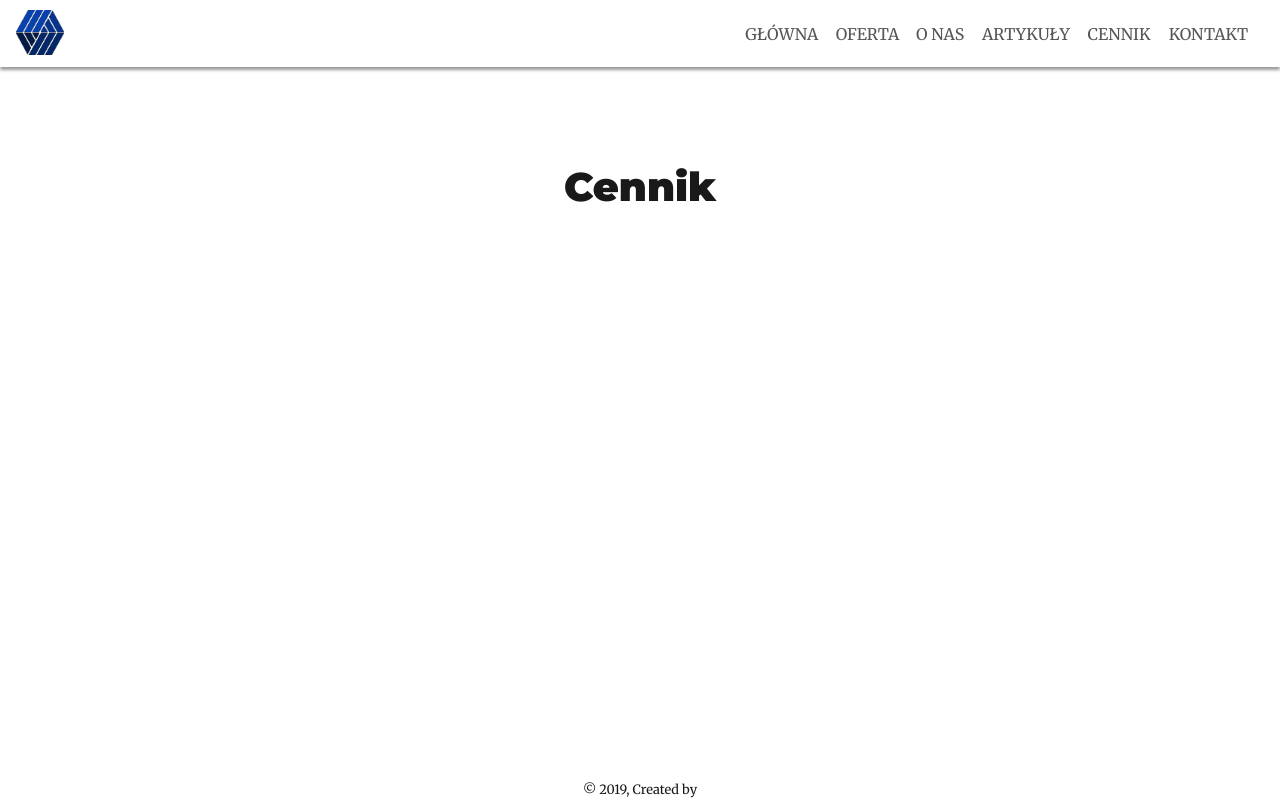
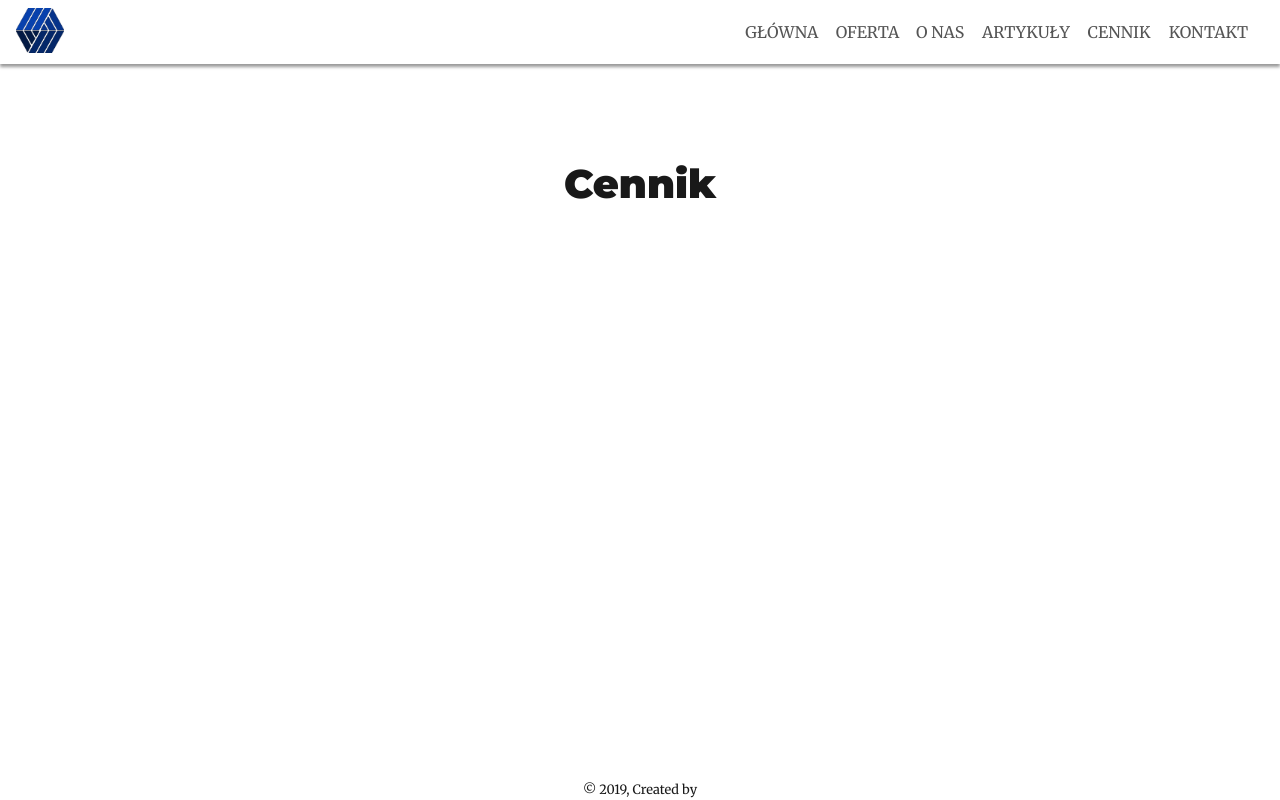
Before and after one commit to taurusx/psychoterapy, a Gatsby site: page /cennik in a window 1280 px wide. Built offline with nearby package versions, Linux system fonts and the light colour scheme; Gatsby itself is replaced by a stand-in of ours; some packages are replaced by stand-ins of ours.

Commit message:
Modify colors in header and menu, minor mods
Add 'headerStyles' object:
* Default styles for Header and Menu
* Customize background and font colors

Minor modifications:
* Header position fixed
* Header position placeholder below Header
* Header hight reduced
* Mark current site in Menu (add location)

```diff
--- a/src/components/header.js
+++ b/src/components/header.js
@@ -7,39 +7,52 @@ import Menu from "./menu"
 import logoWhite from "../../content/assets/logo/logo-psychoterapia-white.webp"
 import logoBlue from "../../content/assets/logo/logo-psychoterapia-blue.webp"
 
-const mobileTreshold = "480px"
-const headerColor = "transparent"
-const headerColorHover = "white"
-const fontColor = "#555"
-const fontColorHover = "#0741AD"
-
 const HeaderWrapper = styled.header`
-  position: relative;
+  position: fixed;
+  top: 0;
   z-index: 10;
   width: 100%;
-  background: ${props => props.headerColor || headerColor};
-  box-shadow: ${headerColor === "transparent" ? "none" : "0px 3px 3px 0px rgba(0, 0, 0, 0.4)"};
+  background: ${props => props.headerStyles.headerColor};
+  box-shadow: ${props => props.headerStyles.headerColor === "transparent" ? "none" : "0px 3px 3px 0px rgba(0, 0, 0, 0.4)"};
   margin: 0 auto;
   padding: 0.6rem 1rem;
-  max-height: 88px;
+  height: 64px;
   flex-shrink: 0;
   overflow: hidden;
-  color: ${props => props.fontColor || fontColor};
+  color: ${props => props.headerStyles.fontColor};
   transition: background 0.6s ease-in-out, color 0.6s ease-in-out, box-shadow 0.6s ease-in-out;
   display: flex;
   justify-content: space-between;
   align-items: center;
 
   &:hover {
-    color: ${props => props.fontColorHover || fontColorHover};
-    background: ${props => props.headerColorHover || headerColorHover};
+    color: ${props => props.headerStyles.fontColorHeaderHover};
+    background: ${props => props.headerStyles.headerColorHover};
     box-shadow: 0px 3px 3px 0px rgba(0, 0, 0, 0.4);
 
     div.logo {
       background: url(${logoBlue}) no-repeat;
       background-size: contain;
     }
+
+    .logo + h1 :not(:hover),
+    .menu a :not(:hover) {
+      color: ${props => props.headerStyles.fontColorHeaderHover};
     }
+
+    .toggle:not(:hover) {
+      span {
+        background: ${props => props.headerStyles.fontColorHeaderHover};
+      }
+    }
+  }
+`
+
+const HeaderPlaceholder = styled.div`
+  position: relative;
+  width: 100%;
+  height: 64px;
+  flex: 0 0 64px;
 `
 
 const LogoWrapper = styled.div`
@@ -58,7 +71,7 @@ const LogoImage = styled.div`
   background-size: contain;
   transition: background 0.6s ease-in-out;
 
-  @media (max-width: ${props => props.mobileTreshold || mobileTreshold}) {
+  @media (max-width: ${props => props.headerStyles.mobileTreshold}) {
     height: 32px;
     width: 32px;
   }
@@ -69,7 +82,7 @@ const LogoTitle = styled.h1`
   flex: 0 1 auto;
   font-size: 1.5rem;
 
-  @media (max-width: ${props => props.mobileTreshold || mobileTreshold}) {
+  @media (max-width: ${props => props.headerStyles.mobileTreshold}) {
     font-size: 1.2rem;
   }
 `
@@ -77,34 +90,61 @@ const LogoTitle = styled.h1`
 const StyledLink = styled(Link)`
   text-decoration: none;
   box-shadow: none;
-  color: ${props => props.fontColor || fontColor};
+  color: ${props => props.headerStyles.fontColor};
 
   &:hover {
     font-weight: bold;
-    color: ${props => props.fontColorHover || fontColorHover};
+    color: ${props => props.headerStyles.fontColorHover};
   }
 `
 
-const Header = ({ siteTitle }) => (
-  <HeaderWrapper>
-    <StyledLink to="/">
+const Header = ({ siteTitle, location, headerStyles, noPlaceholder }) => {
+  headerStyles = { ...Header.defaultProps.headerStyles, ...headerStyles }
+
+  return (<>
+    {noPlaceholder ? "" : <HeaderPlaceholder/>}
+    <HeaderWrapper headerStyles={headerStyles} >
+      <StyledLink to="/" headerStyles={headerStyles} >
         <LogoWrapper>
-        <LogoImage className="logo"/>
-        <LogoTitle>
+          <LogoImage className="logo" headerStyles={headerStyles} />
+          <LogoTitle headerStyles={headerStyles} >
             {siteTitle}
           </LogoTitle>
         </LogoWrapper>
       </StyledLink>
-    <Menu />
+      <Menu location={location} headerStyles={headerStyles} />
     </HeaderWrapper>
-)
+  </>)
+}
 
 Header.propTypes = {
   siteTitle: PropTypes.string,
+  headerStyles: PropTypes.shape({
+    mobileTreshold: PropTypes.string,
+    menuTreshold: PropTypes.string,
+    headerColor: PropTypes.string,
+    headerColorHover: PropTypes.string,
+    fontColor: PropTypes.string,
+    fontColorHeaderHover: PropTypes.string,
+    fontColorHover: PropTypes.string,
+    sideBackgroundColor: PropTypes.string,
+    menuTransitions: PropTypes.string,
+  }),
 }
 
 Header.defaultProps = {
   siteTitle: ``,
+  headerStyles: {
+    mobileTreshold: "480px",
+    menuTreshold: "60rem",
+    headerColor: "white",
+    headerColorHover: "white",
+    fontColor: "#555",
+    fontColorHeaderHover: "#555",
+    fontColorHover: "#0741AD",
+    sideBackgroundColor: "white",
+    menuTransitions: "0.5s cubic-bezier(0.7,0.2,0.1,1.0)",
+  },
 }
 
 export default Header
--- a/src/components/menu.js
+++ b/src/components/menu.js
@@ -1,18 +1,18 @@
 import { Link } from "gatsby"
 import React from "react"
+import PropTypes from "prop-types"
 import styled from "styled-components"
-
-const menuTreshold = "60rem"
-const fontColor = "#555"
-const fontColorHover = "#0741AD"
-const backgroundColor = "white"
 
 const NavMenu = styled.nav`
   position: relative;
-  color: ${props => props.fontColor || fontColor};
-  transition: transform 0.5s cubic-bezier(0.7,0.2,0.1,1.0),
-    box-shadow 0.5s cubic-bezier(0.7,0.2,0.1,1.0);
+  color: ${props => props.headerStyles.fontColor};
+  transition: transform ${props => props.headerStyles.menuTransitions},
+    box-shadow ${props => props.headerStyles.menuTransitions};
   outline: none;
+
+  &:hover {
+    color: ${props => props.headerStyles.fontColorHeaderHover};
+  }
 
   ul {
     list-style: none;
@@ -20,15 +20,19 @@ const NavMenu = styled.nav`
     margin: 0;
   }
 
+  a {
+    color: inherit;
+  }
+
   div.toggle {
     right: calc(100% + 1rem);
-    transition: right 0.5s cubic-bezier(0.7,0.2,0.1,1.0);
+    transition: right ${props => props.headerStyles.menuTransitions};
   }
 
-  @media (max-width: ${props => props.menuTreshold || menuTreshold}) {
+  @media (max-width: ${props => props.headerStyles.menuTreshold}) {
     position: fixed;
     height: 100vh;
-    background: ${props => props.backgroundColor || backgroundColor};
+    background: ${props => props.headerStyles.sideBackgroundColor};
     top: 0;
     right: 0;
     padding: 5rem 1rem 1rem;
@@ -61,14 +65,14 @@ const StyledListItem = styled.li`
   text-align: right;
   text-transform: uppercase;
 
-  @media (max-width: ${props => props.menuTreshold || menuTreshold}) {
+  @media (max-width: ${props => props.headerStyles.menuTreshold}) {
     margin: 0.5rem 1rem;
   }
 
   &::before {
     content: "";
     height: 1px;
-    background-color: ${props => props.fontColorHover || fontColorHover};
+    background-color: ${props => props.headerStyles.fontColorHover};
     width: 0%;
     position: absolute;
     bottom: -5px;
@@ -95,19 +99,33 @@ const StyledListItem = styled.li`
 const StyledLink = styled(Link)`
   text-decoration: none;
   box-shadow: none;
-  color: ${props => props.fontColor || fontColor};
+  color: ${props => props.headerStyles.fontColor};
 
-  &:hover {
+  &:hover,
+  &.current-location {
     font-weight: bold;
-    color: ${props => props.fontColorHover || fontColorHover};
+    color: ${props => props.headerStyles.fontColorHover};
+  }
+
+  &.link-hidden {
+    display: none;
   }
 `
 
-const ListLink = props => (
-  <StyledLink to={props.to}>
-    <StyledListItem data-text={props.dataText}>{props.children}</StyledListItem>
-  </StyledLink>
-)
+const ListLink = props => {
+  const { location, to, headerStyles } = props
+  const linkClass = !location ? "" :
+    (to !== location.pathname) ? "" :
+    (to === "/") ? "link-hidden" : "current-location"
+
+  return (
+    <StyledLink to={to} className={linkClass} headerStyles={headerStyles}>
+      <StyledListItem data-text={props.dataText} headerStyles={headerStyles}>
+        {props.children}
+      </StyledListItem>
+    </StyledLink>
+  )
+}
 
 const ToggleButton = styled.div`
   display: none;
@@ -119,7 +137,7 @@ const ToggleButton = styled.div`
   cursor: pointer;
 
   &:hover span {
-    background: ${props => props.fontColorHover || fontColorHover};
+    background: ${props => props.headerStyles.fontColorHover};
   }
 
   span {
@@ -129,15 +147,15 @@ const ToggleButton = styled.div`
     margin: 6px auto 6px;
     position: relative;
 
-    background: ${props => props.fontColor || fontColor};
+    background: ${props => props.headerStyles.fontColor};
     border-radius: 3px;
 
     z-index: 1;
 
-    transition: transform 0.5s cubic-bezier(0.7,0.2,0.1,1.0),
-                background 0.5s cubic-bezier(0.7,0.2,0.1,1.0),
+    transition: transform ${props => props.headerStyles.menuTransitions},
+                background ${props => props.headerStyles.menuTransitions},
                 opacity 0.4s ease,
-                width 0.5s cubic-bezier(0.7,0.2,0.1,1.0);
+                width ${props => props.headerStyles.menuTransitions};
   }
 
   span:first-child {
@@ -151,7 +169,7 @@ const ToggleButton = styled.div`
   &.toggle-active span {
     opacity: 1;
     transform: rotate(-45deg);
-    background: ${props => props.fontColorHover || fontColorHover};
+    background: ${props => props.headerStyles.fontColorHover};
     width: 100%;
 
     &:nth-child(2) {
@@ -165,7 +183,7 @@ const ToggleButton = styled.div`
     }
   }
 
-  @media (max-width: ${props => props.menuTreshold || menuTreshold}) {
+  @media (max-width: ${props => props.headerStyles.menuTreshold}) {
     display: block;
   }
 `
@@ -212,6 +230,8 @@ class Menu extends React.Component {
       toggleClassName += ' toggle-active';
     }
 
+    let { location, headerStyles } = this.props
+
     return (
       <NavMenu
         className={menuClassName}
@@ -219,18 +239,38 @@ class Menu extends React.Component {
         ref={this.navMenu}
         onBlur={this.onBlur}
         onFocus={this.onFocus}
+        headerStyles={headerStyles}
       >
         <ul>
-          <ListLink to="/" dataText="Główna">Główna</ListLink>
-          <ListLink to="/oferta/" dataText="Oferta">Oferta</ListLink>
-          <ListLink to="/o-nas/" dataText="O nas">O&nbsp;nas</ListLink>
-          <ListLink to="/artykuly/" dataText="Artykuły">Artykuły</ListLink>
-          <ListLink to="/cennik/" dataText="Cennik">Cennik</ListLink>
-          <ListLink to="/kontakt/" dataText="Kontakt">Kontakt</ListLink>
+          <ListLink to="/"
+            dataText="Główna"
+            headerStyles={headerStyles}
+            location={location}>Główna</ListLink>
+          <ListLink to="/oferta/"
+            dataText="Oferta"
+            headerStyles={headerStyles}
+            location={location}>Oferta</ListLink>
+          <ListLink to="/o-nas/"
+            dataText="O nas"
+            headerStyles={headerStyles}
+            location={location}>O&nbsp;nas</ListLink>
+          <ListLink to="/artykuly/"
+            dataText="Artykuły"
+            headerStyles={headerStyles}
+            location={location}>Artykuły</ListLink>
+          <ListLink to="/cennik/"
+            dataText="Cennik"
+            headerStyles={headerStyles}
+            location={location}>Cennik</ListLink>
+          <ListLink to="/kontakt/"
+            dataText="Kontakt"
+            headerStyles={headerStyles}
+            location={location}>Kontakt</ListLink>
         </ul>
         <ToggleButton
           className={toggleClassName}
           onClick={this.toggleClickHandler}
+          headerStyles={headerStyles}
         >
           <span></span>
           <span></span>
@@ -241,4 +281,20 @@ class Menu extends React.Component {
   }
 }
 
+Menu.propTypes = {
+  location: PropTypes.object,
+  headerStyles: PropTypes.shape({
+    menuTreshold: PropTypes.string,
+    fontColor: PropTypes.string,
+    fontColorHeaderHover: PropTypes.string,
+    fontColorHover: PropTypes.string,
+    sideBackgroundColor: PropTypes.string,
+    menuTransitions: PropTypes.string,
+  }),
+}
+
+Menu.defaultProps = {
+  location: {},
+}
+
 export default Menu
```
Lines whose indentation alone changed are shown as unchanged.
